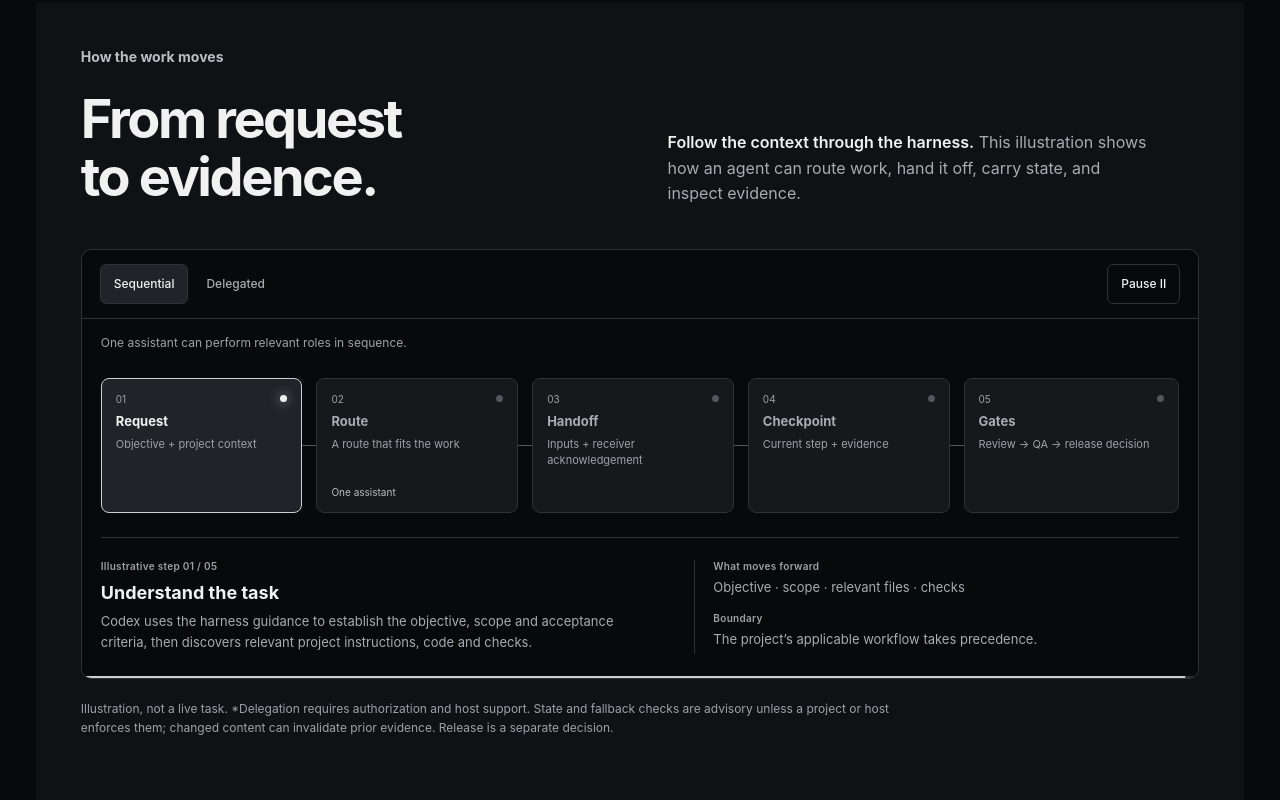
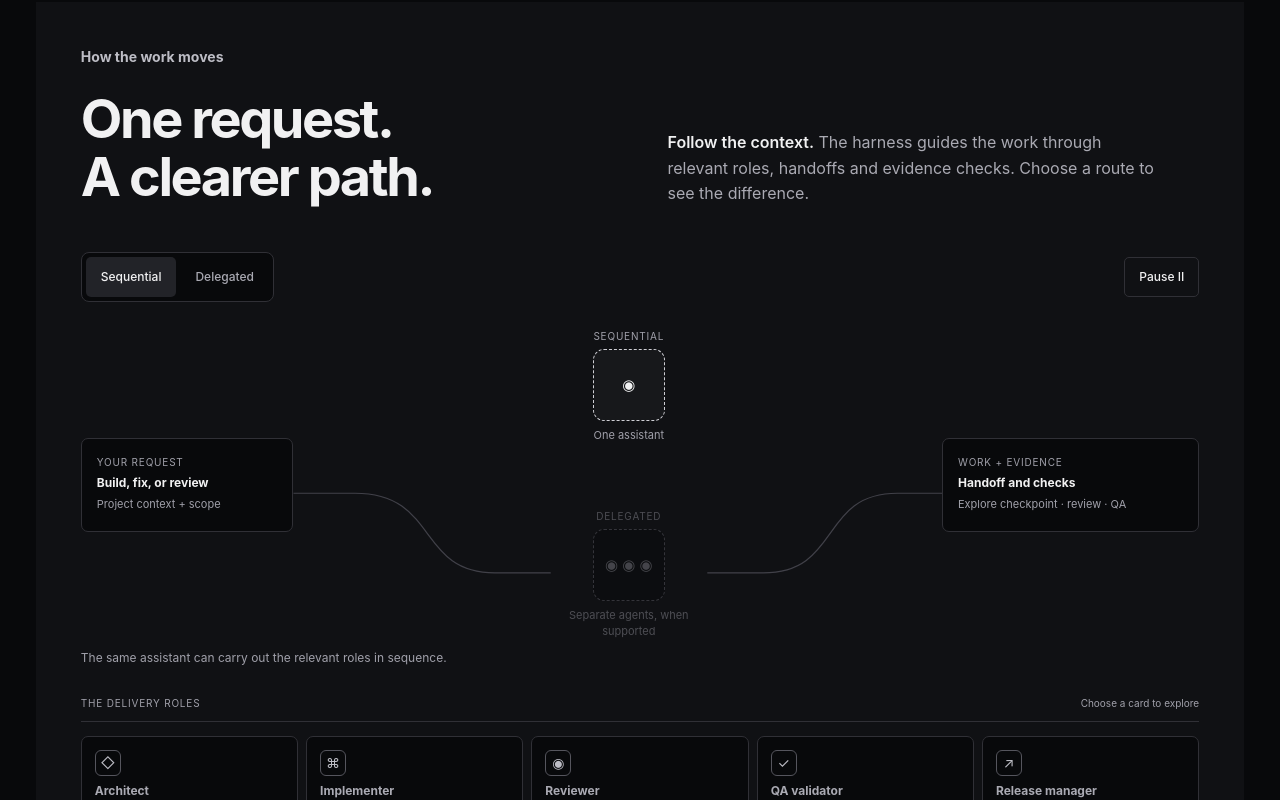
Before and after one commit to wanderpe/agentic-harness-website, a Next.js app: page /guide in a window 1280 px wide. Shown: the part 1600-2400 px from the top of the page. Built offline with nearby package versions, Linux system fonts and the light colour scheme.

Commit message:
Show branching workflow and role cards

```diff
--- a/app/DelegationDiagram.tsx
+++ b/app/DelegationDiagram.tsx
@@ -4,12 +4,22 @@ import { useEffect, useRef, useState } from 'react';
 import '../public/assets/delegation-diagram.css';
 
 type Route = 'sequential' | 'delegated';
-const stages = [
-  { label: 'Request', title: 'Understand the task', short: 'Objective + project context', detail: 'Codex uses the harness guidance to establish the objective, scope and acceptance criteria, then discovers relevant project instructions, code and checks.', packet: 'Objective · scope · relevant files · checks', boundary: 'The project’s applicable workflow takes precedence.' },
-  { label: 'Route', title: 'Choose the roles', short: 'A route that fits the work', detail: 'The harness selects a proportional route and supplies role-specific guidance. Roles can be performed sequentially by one assistant or delegated when authorized and supported.', packet: 'Route · responsibilities · project context', boundary: 'A role packet describes work; it does not launch an agent.' },
-  { label: 'Handoff', title: 'Pass the work forward', short: 'Inputs + receiver acknowledgement', detail: 'The receiving role gets its scope, relevant artifacts, constraints and completion checks, then inspects the inputs before acknowledging the handoff.', packet: 'Sender · receiver · artifacts · content identity', boundary: 'Missing or stale inputs must be resolved before dependent work continues.' },
-  { label: 'Checkpoint', title: 'Carry state forward', short: 'Current step + evidence', detail: 'When storage is available, task state can record the current node, artifacts, evidence, handoffs and next action. A later session reconciles the record with the current project.', packet: 'Current state · evidence · next action', boundary: 'Without durable storage, state is reported in the conversation.' },
-  { label: 'Gates', title: 'Inspect the evidence', short: 'Review → QA → release decision', detail: 'The optional read-only guard checks supplied records and current content identity. Review, QA and release checks have different requirements; missing or failed checks are not treated as passing.', packet: 'Review · QA · acceptance · actual authorization', boundary: 'Fallback checks are advisory; they cannot prove tests ran or authenticate approvals.' },
+const steps = [
+  { title: 'Start with your request', text: 'Codex uses the harness guidance to gather the objective, project instructions, relevant code and available checks.', packet: 'Objective · scope · project context', role: -1 },
+  { title: 'Select a route', text: 'The harness selects a proportional route. Relevant roles can be handled by one assistant or delegated only when authorized and supported.', packet: 'Route · responsibilities · constraints', role: -1 },
+  { title: 'Architect', text: 'When needed, the architect identifies a practical design, reuse points and boundaries before substantial implementation.', packet: 'Design · scope · acceptance checks', role: 0 },
+  { title: 'Implementer', text: 'The implementer receives the relevant context and plan, inspects the handoff, and makes the authorized change using existing patterns.', packet: 'Inputs · scope · current change', role: 1 },
+  { title: 'Reviewer', text: 'The reviewer examines the actual change for concrete defects and risks. Review is independent only when a separate authorized reviewer performs it.', packet: 'Current diff · findings · review record', role: 2 },
+  { title: 'QA validator', text: 'QA checks acceptance criteria using appropriate available checks, reporting what passed, failed or could not be run.', packet: 'Check results · evidence · limitations', role: 3 },
+  { title: 'Checkpoint and evidence', text: 'When storage is available, a checkpoint can carry the current step, artifacts, evidence and next action. Changed content can invalidate earlier review and QA.', packet: 'Current state · content identity · next action', role: -1 },
+  { title: 'Release manager', text: 'When release is requested, the release manager checks current evidence and the actual authorization for the scope, revision, operation and destination.', packet: 'Review · QA · actual authorization', role: 4 },
+] as const;
+const roles = [
+  { name: 'Architect', symbol: '◇', short: 'Design and scope', step: 2 },
+  { name: 'Implementer', symbol: '⌘', short: 'Build the change', step: 3 },
+  { name: 'Reviewer', symbol: '◉', short: 'Inspect the diff', step: 4 },
+  { name: 'QA validator', symbol: '✓', short: 'Verify behavior', step: 5 },
+  { name: 'Release manager', symbol: '↗', short: 'Check readiness', step: 7 },
 ] as const;
 
 export default function DelegationDiagram() {
@@ -26,7 +36,7 @@ export default function DelegationDiagram() {
     const observer = new IntersectionObserver(([entry]) => {
       setInView(entry.isIntersecting);
       if (entry.isIntersecting && !started.current) { started.current = true; if (!motion.matches) setPlaying(true); }
-    }, { threshold: 0.2 });
+    }, { threshold: 0.15 });
     const onMotionChange = (event: MediaQueryListEvent) => { if (event.matches) setPlaying(false); };
     observer.observe(element);
     motion.addEventListener('change', onMotionChange);
@@ -34,27 +44,27 @@ export default function DelegationDiagram() {
   }, []);
   useEffect(() => {
     if (!playing || !inView) return;
-    const timer = window.setTimeout(() => { if (active === stages.length - 1) setPlaying(false); else setActive(active + 1); }, 7000);
+    const timer = window.setTimeout(() => { if (active === steps.length - 1) setPlaying(false); else setActive(active + 1); }, 6500);
     return () => window.clearTimeout(timer);
   }, [active, playing, inView]);
-  function togglePlayback() { if (playing) { setPlaying(false); return; } if (active === stages.length - 1) setActive(0); started.current = true; setPlaying(true); }
-  function selectStage(index: number) { started.current = true; setPlaying(false); setActive(index); }
-  const stage = stages[active];
+  function togglePlayback() { if (playing) { setPlaying(false); return; } if (active === steps.length - 1) setActive(0); started.current = true; setPlaying(true); }
+  function selectStep(index: number) { started.current = true; setPlaying(false); setActive(index); }
+  const step = steps[active];
   return <section ref={sectionRef} className="delegation home-frame" aria-labelledby="delegation-title">
-    <div className="delegation-intro"><div><p className="section-label">How the work moves</p><h2 id="delegation-title">From request<br />to evidence.</h2></div><p><strong>Follow the context through the harness.</strong> This illustration shows how an agent can route work, hand it off, carry state, and inspect evidence.</p></div>
-    <div className="flow-visual">
-      <div className="flow-toolbar"><div className="flow-route" role="group" aria-label="Choose a workflow example"><button type="button" aria-pressed={route === 'sequential'} onClick={() => setRoute('sequential')}>Sequential</button><button type="button" aria-pressed={route === 'delegated'} onClick={() => setRoute('delegated')}>Delegated</button></div><button className="flow-play" type="button" onClick={togglePlayback}>{playing ? 'Pause' : active === stages.length - 1 ? 'Replay' : 'Play'} <span aria-hidden="true">{playing ? 'Ⅱ' : '▶'}</span></button></div>
-      <div className="flow-route-note">{route === 'sequential' ? 'One assistant can perform relevant roles in sequence.' : 'Separate agents may receive work only when authorized and supported.'}</div>
-      <div className="flow-map" role="group" aria-label="Illustrative workflow stages">
-        {stages.map((item, index) => <div className="flow-step" key={item.label}>
-          {index > 0 && <div className={`flow-connector${active >= index ? ' is-reached' : ''}`} aria-hidden="true"><span key={`beam-${active}-${playing}-${inView}`} data-running={playing && inView && active === index - 1}/></div>}
-          <button type="button" className={`flow-node${active === index ? ' is-current' : ''}${active > index ? ' is-past' : ''}`} aria-pressed={active === index} onClick={() => selectStage(index)}><span className="flow-node-top"><span>{String(index + 1).padStart(2, '0')}</span><i aria-hidden="true"/></span><strong>{item.label}</strong><small>{item.short}</small>{index === 1 && <span className="flow-role">{route === 'delegated' ? 'Separate agents*' : 'One assistant'}</span>}</button>
-        </div>)}
-      </div>
-      <div className="flow-current-detail" aria-live={playing ? 'off' : 'polite'}><div className="flow-current-detail-heading"><span>Illustrative step {String(active + 1).padStart(2, '0')} / 05</span><h3>{stage.title}</h3><p>{stage.detail}</p></div><div className="flow-packet"><span>What moves forward</span><p>{stage.packet}</p><span>Boundary</span><p>{stage.boundary}</p></div></div>
-      {active === 4 && <div className="flow-gates"><span>Review <small>context + receipts</small></span><span>QA <small>current review</small></span><span>Release <small>QA + authorization</small></span></div>}
-      <div className="flow-timeline" aria-hidden="true"><span key={`progress-${active}-${playing}-${inView}`} data-running={playing && inView}/></div>
+    <div className="delegation-intro"><div><p className="section-label">How the work moves</p><h2 id="delegation-title">One request.<br />A clearer path.</h2></div><p><strong>Follow the context.</strong> The harness guides the work through relevant roles, handoffs and evidence checks. Choose a route to see the difference.</p></div>
+    <div className="route-toolbar"><div className="route-switch" role="group" aria-label="Choose an example route"><button type="button" aria-pressed={route === 'sequential'} onClick={() => setRoute('sequential')}>Sequential</button><button type="button" aria-pressed={route === 'delegated'} onClick={() => setRoute('delegated')}>Delegated</button></div><button className="route-play" type="button" onClick={togglePlayback}>{playing ? 'Pause' : active === steps.length - 1 ? 'Replay' : 'Play'} <span aria-hidden="true">{playing ? 'Ⅱ' : '▶'}</span></button></div>
+    <div className="branch-diagram" aria-label="Illustrative request, route and evidence flow">
+      <svg key={`${route}-${active}`} className="branch-lines" viewBox="0 0 1000 300" preserveAspectRatio="none" aria-hidden="true"><path className={route === 'sequential' ? 'selected-branch' : ''} d="M190 142 H245 C320 142 300 65 370 65 H420"/><path className={route === 'delegated' ? 'selected-branch' : ''} d="M190 158 H245 C320 158 300 235 370 235 H420"/><path className={route === 'sequential' ? 'selected-branch' : ''} d="M560 65 H610 C680 65 660 142 730 142 H770"/><path className={route === 'delegated' ? 'selected-branch' : ''} d="M560 235 H610 C680 235 660 158 730 158 H770"/></svg>
+      <div className={`branch-request${active === 0 ? ' is-lit' : ''}`}><span>YOUR REQUEST</span><strong>Build, fix, or review</strong><small>Project context + scope</small></div>
+      <div className={`branch-mode branch-sequential${route === 'sequential' ? ' is-selected' : ''}`}><span>SEQUENTIAL</span><div className="branch-hub"><i aria-hidden="true">◉</i></div><small>One assistant</small></div>
+      <div className={`branch-mode branch-delegated${route === 'delegated' ? ' is-selected' : ''}`}><span>DELEGATED</span><div className="branch-hub"><i aria-hidden="true">◉ ◉ ◉</i></div><small>Separate agents, when supported</small></div>
+      <button type="button" className={`branch-output${active >= 6 ? ' is-lit' : ''}`} aria-pressed={active === 6} onClick={() => selectStep(6)}><span>WORK + EVIDENCE</span><strong>Handoff and checks</strong><small>Explore checkpoint · review · QA</small></button>
     </div>
-    <p className="delegation-footnote">Illustration, not a live task. *Delegation requires authorization and host support. State and fallback checks are advisory unless a project or host enforces them; changed content can invalidate prior evidence. Release is a separate decision.</p>
+    <div className="branch-caption">{route === 'sequential' ? 'The same assistant can carry out the relevant roles in sequence.' : 'Separate agents can receive roles only when delegation is authorized and the host supports it.'}</div>
+    <div className="role-heading"><span>THE DELIVERY ROLES</span><span>Choose a card to explore</span></div>
+    <div className="role-cards" role="group" aria-label="Delivery role examples">{roles.map((role, index) => <button key={role.name} type="button" className={`delivery-card${step.role === index ? ' is-active' : ''}`} aria-pressed={step.role === index} onClick={() => selectStep(role.step)}><span className="delivery-icon" aria-hidden="true">{role.symbol}</span><strong>{role.name}</strong><small>{role.short}</small>{index === 4 && <span className="delivery-optional">When release is requested</span>}</button>)}</div>
+    <div className="branch-detail" aria-live={playing ? 'off' : 'polite'}><div><span>ILLUSTRATIVE STEP {String(active + 1).padStart(2, '0')} / 08</span><h3>{step.title}</h3><p>{step.text}</p></div><div className="handoff-packet"><span>WHAT MOVES FORWARD</span><p>{step.packet}</p><span>STATE AND GATES</span><p>Missing or stale evidence needs attention. Fallback checks are advisory and cannot prove tests ran or authenticate approvals.</p></div></div>
+    <div className="branch-progress" aria-hidden="true"><span key={`${active}-${playing}-${inView}`} data-running={playing && inView}/></div>
+    <p className="delegation-footnote">Illustration, not a live run. Roles depend on the task; a role packet does not launch an agent. Delegation requires authorization and host support. Release is a separate decision.</p>
   </section>;
 }
```
Also changed, not shown: public/assets/delegation-diagram.css.
